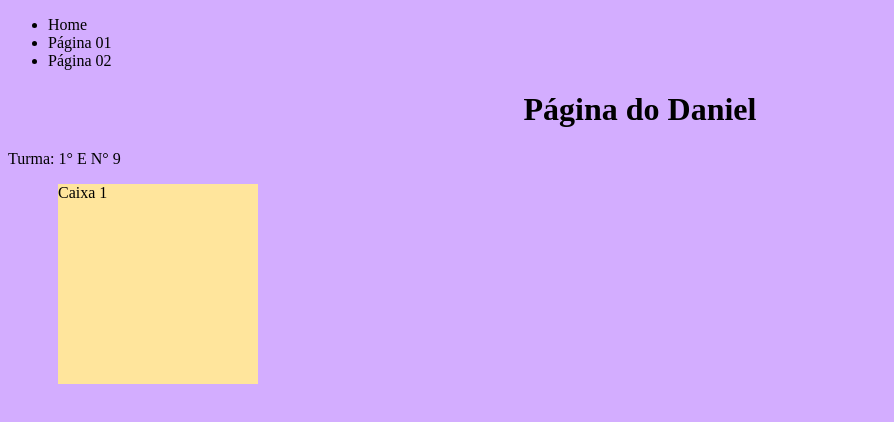
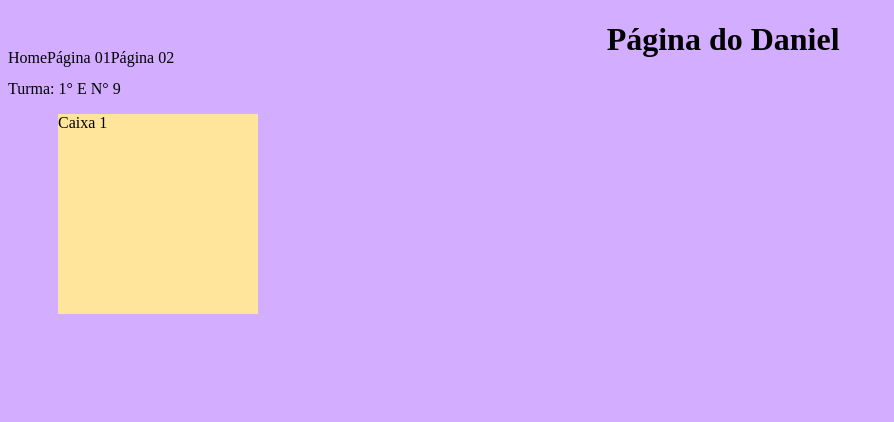
Before and after one commit to danielluigi06/primeiroe_2t, a plain HTML site: page index.html in a window 1280 px wide. Shown: the whole page, without its empty margins (0-894 px from the left). Drawn offline with Linux system fonts and the light colour scheme.

Commit message:
Add files via upload

```diff
--- a/estilo.css
+++ b/estilo.css
@@ -23,3 +23,23 @@ h1 {
   height: 100px;
   top: 0;
 }
+nav ul {
+  list-style-type: none;
+  margin: 0;
+  padding: 0;
+  overflow: 0;
+}
+li {
+  float: left
+}
+li a {
+  display: block;
+  color: rgb(216, 214, 191);
+  text-align: center;
+  padding: 14px 16px;
+  text-decoration: none;
+  font-family: 'Courier New', Courier, monospace;
+}
+li a:hover {
+  background-color: turquoise;
+}
--- a/index.html
+++ b/index.html
@@ -6,13 +6,15 @@
     <link rel="stylesheet" href="estilo.css">
   </head>
   <body>
+    <div class="menuPrincipal">
     <nav>
       <ul>
         <li><a href="index.html"></a>Home</li>
-        <li><a href="pagina01.html"></a>Página 01</li>
-        <li><a href="pagina02.html"></a>Página 02</li>
+        <li><a href="pagina01.html"></a> Página 01</li>
+        <li><a href="pagina02.html"></a> Página 02</li>
       </ul>
     </nav>
+    </div>
     <h1>Página do Daniel</h1>
     <p>Turma: 1° E N° 9</p>
 
```
Also changed, not shown: pagina01.html (+7 -1 lines), pagina02.html (+7 -1 lines).
